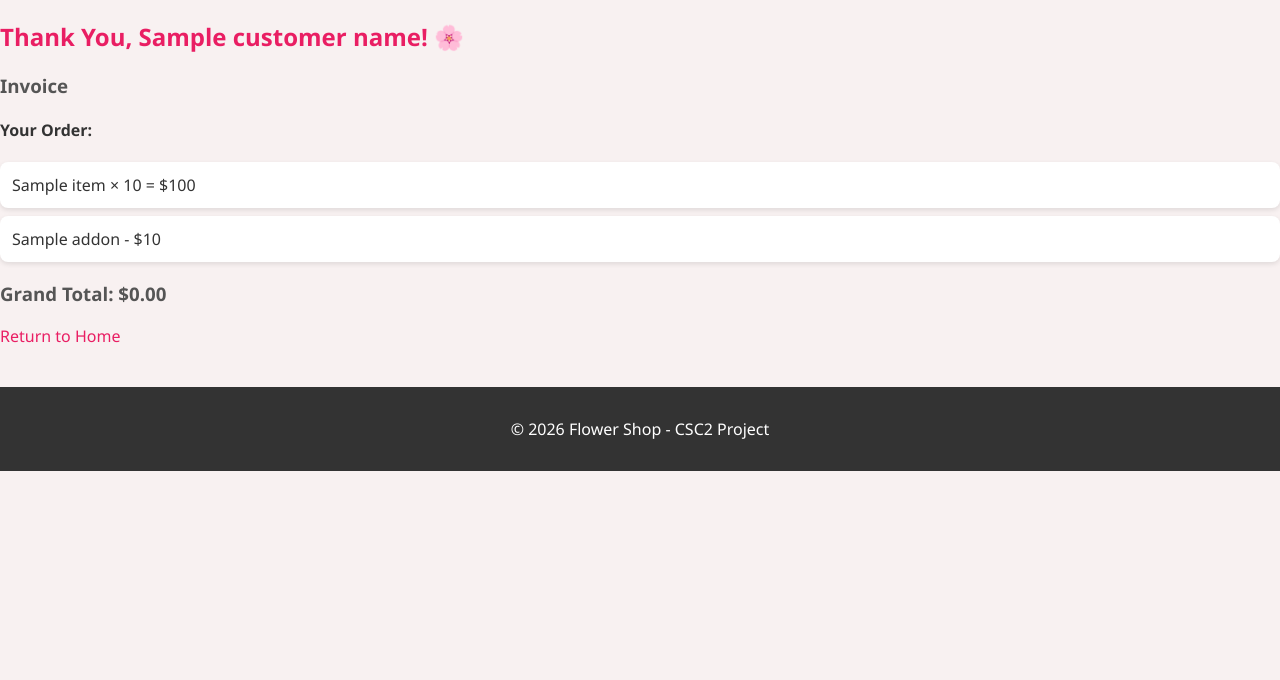
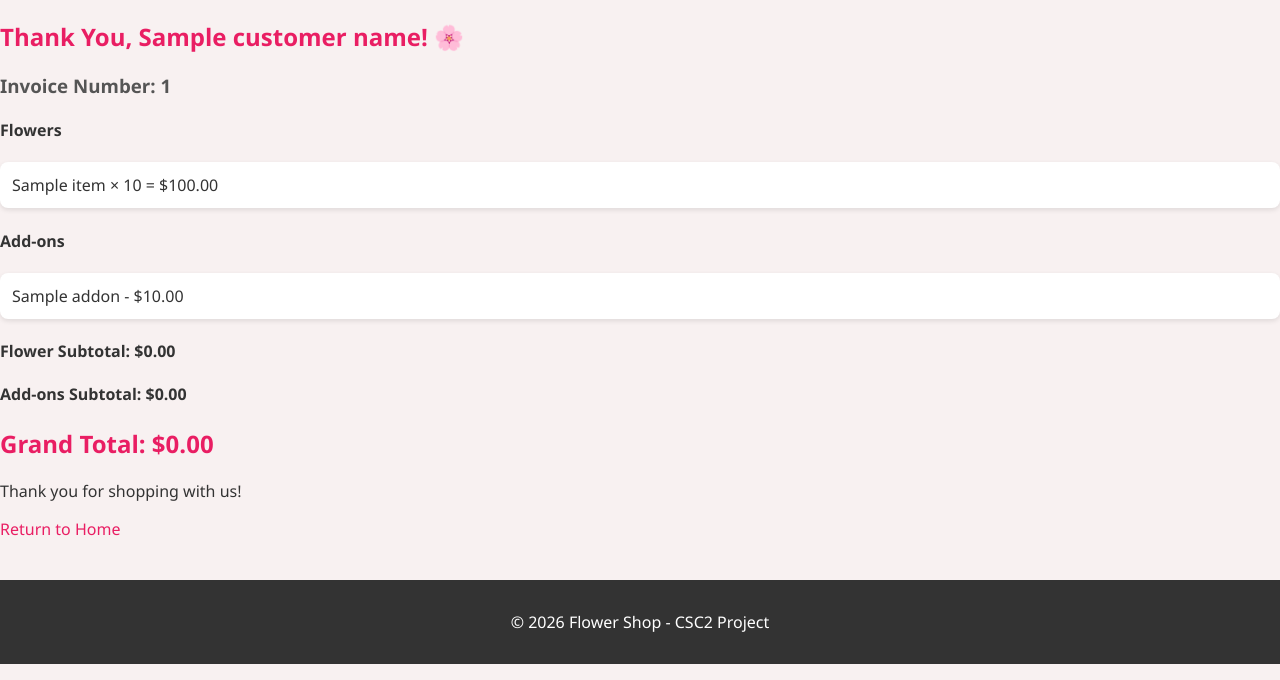
Before and after one commit to Seanethroy/Flask-Web-App, a Flask app: template templates/invoices.html in a window 1280 px wide. Shown: the part 120-800 px from the top of the page. Run offline with Flask 3, Linux system fonts and the light colour scheme; the template is opened without the code that fills it: most values are stand-ins (such as "Sample title", 1, 10 or a date in 2020).

Commit message:
Last Changes for LG2

```diff
--- a/app.py
+++ b/app.py
@@ -7,96 +7,89 @@ app.secret_key = "super_secret_key_123"
 def load_data():
     with open('data/flowers.json') as f:
         flowers = json.load(f)
+
     with open('data/addons.json') as f:
         addons = json.load(f)
+
     return flowers, addons
 
+
 def calculate_total(cart, selected_addons):
+
     flower_subtotal = 0
-    addon_subtotal = 0
 
-    # Calculate flower subtotal
-    for details in cart.values():
-        flower_subtotal += details['price'] * details['quantity']
+    for item, details in cart.items():
 
-    # Calculate add-on subtotal
-    for price in selected_addons.values():
-        addon_subtotal += price
+        flower_subtotal += (
+            details["price"] *
+            details["quantity"]
+        )
+
+    addon_subtotal = sum(
+        selected_addons.values()
+    )
 
     total = flower_subtotal + addon_subtotal
-    return total, flower_subtotal, addon_subtotal
+
+    return flower_subtotal, addon_subtotal, total
+
 
 @app.route('/')
 def home():
+
     flowers, addons = load_data()
+
     cart = session.get('cart', {})
     selected_addons = session.get('selected_addons', {})
 
-    total, flower_subtotal, addon_subtotal = calculate_total(cart, selected_addons)
+    flower_subtotal, addon_subtotal, total = calculate_total(
+        cart,
+        selected_addons
+    )
 
     if total > 100:
-     flash("Large order detected!")
+        flash("Large order detected!")
 
-    return render_template('index.html',
-                         flowers=flowers,
-                         addons=addons,
-                         cart=cart,
-                         selected_addons=selected_addons,
-                         total=total,
-                         flower_subtotal=flower_subtotal,
-                         addon_subtotal=addon_subtotal)
+    return render_template(
+        'index.html',
+        flowers=flowers,
+        addons=addons,
+        cart=cart,
+        selected_addons=selected_addons,
+        total=total,
+        flower_subtotal=flower_subtotal,
+        addon_subtotal=addon_subtotal
+    )
 
-@app.route('/checkout', methods=['POST'])
-def checkout():
-    customer_name = request.form.get('customer_name', '').strip().title()
-    cart = session.get('cart', {})
-    selected_addons = session.get('selected_addons', {})
-
-    if not customer_name:
-        flash("❌ Please enter your name.")
-        return redirect(url_for('home'))
-
-    if not cart and not selected_addons:
-        flash("❌ Your cart is empty!")
-        return redirect(url_for('home'))
-
-    total, flower_subtotal, addon_subtotal = calculate_total(
-    cart,
-    selected_addons
-)
-    session.pop("cart", None)
-    session.pop("selected_addons", None)
-
-    # Pass data to invoice
-    return render_template(
-    'invoices.html',
-    customer_name=customer_name,
-    cart=cart,
-    selected_addons=selected_addons,
-    total=total,
-    flower_subtotal=flower_subtotal,
-    addon_subtotal=addon_subtotal
-)
 
 @app.route('/add_to_cart', methods=['POST'])
 def add_to_cart():
+
     flower = request.form['flower']
     quantity = int(request.form.get('quantity', 1))
 
     flowers, _ = load_data()
+
     if flower in flowers:
+
         if 'cart' not in session:
             session['cart'] = {}
 
         if flower in session['cart']:
+
             session['cart'][flower]['quantity'] += quantity
+
         else:
+
             session['cart'][flower] = {
                 'price': flowers[flower]['price'],
                 'quantity': quantity
             }
+
         flash(f"✅ Added {quantity} {flower}(s) to cart!")
+
     return redirect(url_for('home'))
+
 
 @app.route("/select_addon", methods=["POST"])
 def select_addon():
@@ -122,31 +115,96 @@ def select_addon():
 
     return redirect(url_for("home"))
 
+
 @app.route('/remove_from_cart/<item>')
 def remove_from_cart(item):
+
     if 'cart' in session and item in session['cart']:
+
         del session['cart'][item]
-        flash(f"Removed all {item.capitalize()} from the cart.")
+
+        flash(
+            f"Removed all {item.capitalize()} from the cart."
+        )
+
     return redirect(url_for('home'))
+
 
 @app.route('/cancel_order', methods=['POST'])
 def cancel_order():
+
     session.pop('cart', None)
     session.pop('selected_addons', None)
-    flash("🗑️ Order has been cancelled.")
+
+    flash("Your order has been cancelled.")
+
     return redirect(url_for('home'))
+
+
+@app.route('/checkout', methods=['POST'])
+def checkout():
+
+    customer_name = (
+        request.form.get(
+            'customer_name',
+            ''
+        ).strip().title()
+    )
+
+    cart = session.get('cart', {})
+    selected_addons = session.get(
+        'selected_addons',
+        {}
+    )
+
+    if not customer_name:
+
+        flash("Please enter your name.")
+
+        return redirect(url_for('home'))
+
+    if not cart and not selected_addons:
+
+        flash("Your cart is empty!")
+
+        return redirect(url_for('home'))
+
+    flower_subtotal, addon_subtotal, total = calculate_total(
+        cart,
+        selected_addons
+    )
+
+    invoice_number = "INV001"
+
+    session.pop("cart", None)
+    session.pop("selected_addons", None)
+
+    return render_template(
+        'invoices.html',
+        customer_name=customer_name,
+        invoice_number=invoice_number,
+        cart=cart,
+        selected_addons=selected_addons,
+        total=total,
+        flower_subtotal=flower_subtotal,
+        addon_subtotal=addon_subtotal
+    )
+
 
 @app.route('/about')
 def about():
     return render_template('about.html')
 
+
 @app.route('/order_history')
 def order_history():
     return render_template('order_history.html')
+
 
 @app.route('/invoices')
 def invoices():
     return render_template('invoices.html')
 
+
 if __name__ == '__main__':
     app.run(debug=True)
--- a/templates/invoices.html
+++ b/templates/invoices.html
@@ -3,20 +3,79 @@
 {% block title %}Invoice - Flower Shop{% endblock %}
 
 {% block content %}
-<h2>Thank You, {{ customer_name }}! 🌸</h2>
-<h3>Invoice</h3>
 
-<h4>Your Order:</h4>
+<h2>
+    Thank You, {{ customer_name }}! 🌸
+</h2>
+
+<h3>
+    Invoice Number:
+    {{ invoice_number }}
+</h3>
+
+<h4>Flowers</h4>
+
 <ul>
-    {% for item, details in cart.items() %}
-        <li>{{ item }} × {{ details.quantity }} = ${{ details.quantity * details.price }}</li>
-    {% endfor %}
-    {% for addon, price in selected_addons.items() %}
-        <li>{{ addon }} - ${{ price }}</li>
-    {% endfor %}
+
+{% for item, details in cart.items() %}
+
+    <li>
+        {{ item }}
+        ×
+        {{ details.quantity }}
+
+        =
+
+        ${{ "%.2f"|format(
+            details.quantity * details.price
+        ) }}
+    </li>
+
+{% endfor %}
+
 </ul>
 
-<h3>Grand Total: ${{ '%.2f'|format(total) }}</h3>
+{% if selected_addons %}
 
-<p><a href="{{ url_for('home') }}">Return to Home</a></p>
+<h4>Add-ons</h4>
+
+<ul>
+
+{% for addon, price in selected_addons.items() %}
+
+    <li>
+        {{ addon }}
+        -
+        ${{ "%.2f"|format(price) }}
+    </li>
+
+{% endfor %}
+
+</ul>
+
+{% endif %}
+
+<h4>
+    Flower Subtotal:
+    ${{ "%.2f"|format(flower_subtotal) }}
+</h4>
+
+<h4>
+    Add-ons Subtotal:
+    ${{ "%.2f"|format(addon_subtotal) }}
+</h4>
+
+<h2>
+    Grand Total:
+    ${{ "%.2f"|format(total) }}
+</h2>
+
+<p>
+    Thank you for shopping with us!
+</p>
+
+<a href="{{ url_for('home') }}">
+    Return to Home
+</a>
+
 {% endblock %}
```
Also changed, not shown: templates/index.html (+66 -17 lines).
